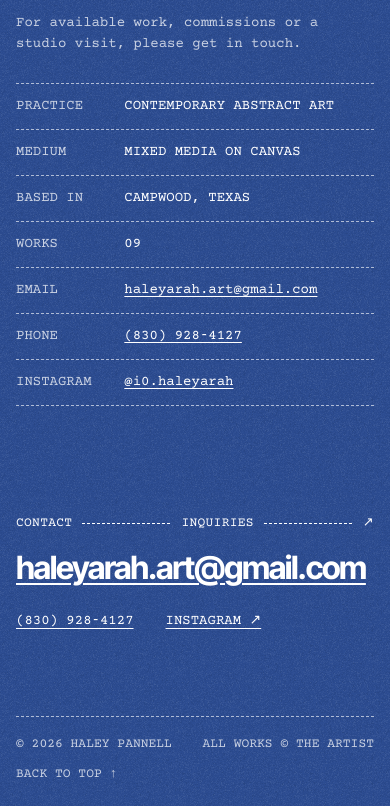
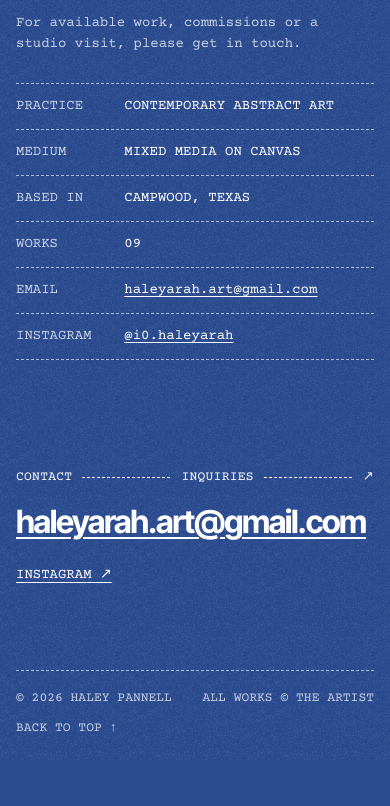
Before and after one commit to YoDaMa/haleyarahart, a plain HTML site: page index.html in a window 390 px wide. Shown: the part 6861-7667 px from the top of the page. After the commit the page ends 7621 px from the top, so only its background shows below. Drawn offline with Linux system fonts and the light colour scheme.

Commit message:
Remove the phone number from the site
Co-Authored-By: Claude Opus 5.5 <noreply@anthropic.com>
Claude-Session: https://claude.ai/code/session_0142uj1P4xigHXPZPnmNqe6V

```diff
--- a/index.html
+++ b/index.html
@@ -262,7 +262,6 @@
               <div><dt>Based in</dt><dd>Campwood, Texas</dd></div>
               <div><dt>Works</dt><dd data-works>09</dd></div>
               <div><dt>Email</dt><dd><a href="mailto:haleyarah.art@gmail.com">haleyarah.art@gmail.com</a></dd></div>
-              <div><dt>Phone</dt><dd><a href="tel:+18309284127">(830)&nbsp;928&#8209;4127</a></dd></div>
               <div><dt>Instagram</dt><dd><a href="https://www.instagram.com/i0.haleyarah/" rel="me noopener" target="_blank">@i0.haleyarah</a></dd></div>
               <!-- Add rows the same way, for example:
               <div><dt>Based in</dt><dd>City, Country</dd></div>
@@ -278,7 +277,6 @@
         <div class="row"><h2 id="contact-title">Contact</h2><i></i><span>Inquiries</span><i></i><span aria-hidden="true">↗</span></div>
         <a class="contact__email" href="mailto:haleyarah.art@gmail.com">haleyarah.art@gmail.com</a>
         <ul class="contact__more">
-          <li><a href="tel:+18309284127">(830)&nbsp;928&#8209;4127</a></li>
           <li><a href="https://www.instagram.com/i0.haleyarah/" rel="me noopener" target="_blank">Instagram ↗</a></li>
         </ul>
       </section>
```
Also changed, not shown: 1 other file.
